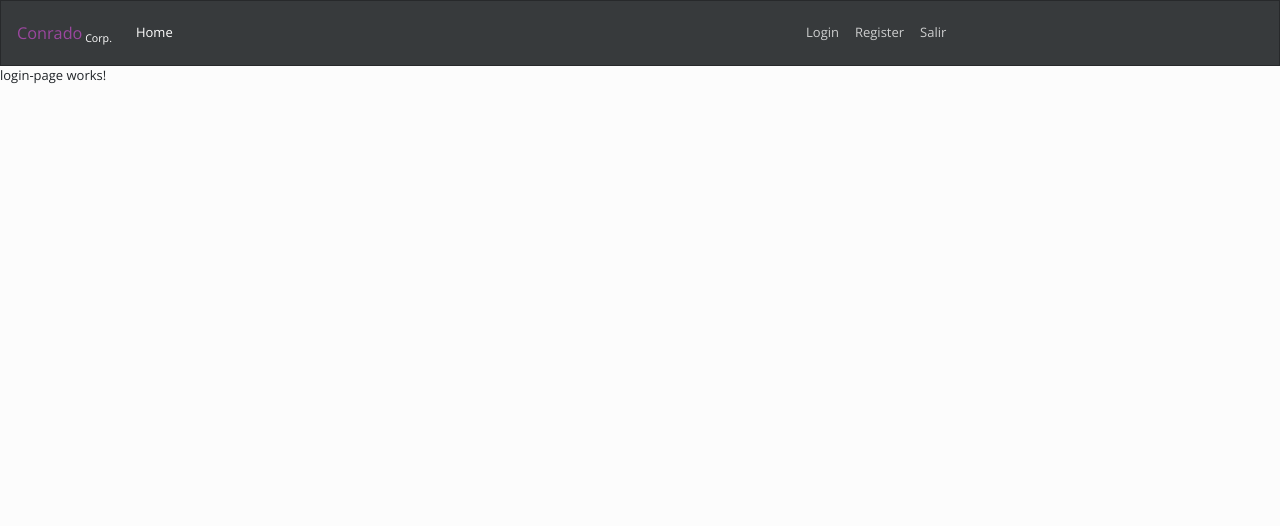
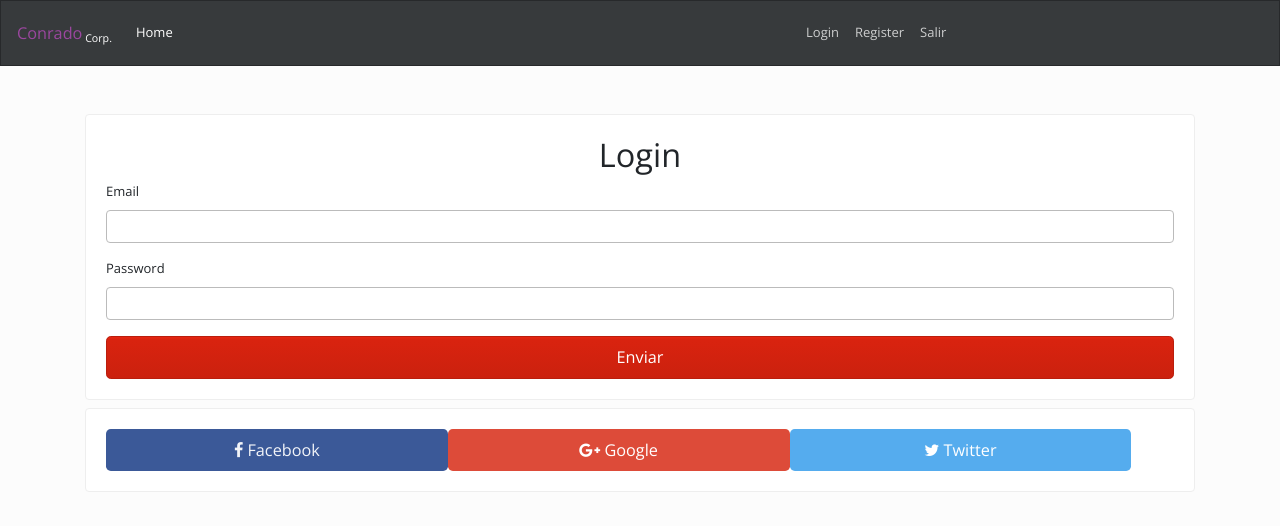
Before and after one commit to educonrado/angular, an Angular app: page /login in a window 1280 px wide. Shown: the top 526 px of the page. Built offline with nearby package versions, Linux system fonts and the light colour scheme.

Commit message:
Maquetación páginas

```diff
--- a/src/app/app.component.html
+++ b/src/app/app.component.html
@@ -1,2 +1,4 @@
 <app-nav-bar></app-nav-bar>
-<router-outlet></router-outlet>
+<div class="container">
+    <router-outlet></router-outlet>
+</div>
--- a/src/app/componentes/home-page/home-page.component.html
+++ b/src/app/componentes/home-page/home-page.component.html
@@ -1,3 +1,9 @@
-<p>
-  home-page works!
-</p>
+<div class="jumbotron">
+    <h1 class="display-3">Home Page</h1>
+    <p class="lead">This is a simple hero unit, a simple jumbotron-style component for calling extra attention to featured content or information.</p>
+    <hr class="my-4">
+    <p>It uses utility classes for typography and spacing to space content out within the larger container.</p>
+    <p class="lead">
+      <a class="btn btn-primary btn-lg" href="#" role="button">Learn more</a>
+    </p>
+  </div>
--- a/src/app/componentes/login-page/login-page.component.html
+++ b/src/app/componentes/login-page/login-page.component.html
@@ -1,3 +1,31 @@
-<p>
-  login-page works!
-</p>
+<div class="row">
+  <div class="col md-6 mx-auto mt-5">
+    <div class="card">
+      <div class="card-body">
+        <h1 class="text-center">Login</h1>
+        <form>
+          <div class="form-group">
+            <label for="email">Email</label>
+            <input type="email" name="email" id="email" class="form-control">
+          </div>
+          <div class="form-group">
+              <label for="password">Password</label>
+              <input type="password" name="password" id="password" class="form-control">
+          </div>
+          <input type="button" value="Enviar" class="btn btn-primary btn-block btn-lg">
+        </form>
+      </div>
+    </div>
+  </div>
+</div>
+<div class="row">
+  <div class="col md-6 mx-auto mt-2">
+    <div class="card">
+      <div class="card-body">
+        <button class="btn btn-lg btn-facebook"><i class="fa fa-facebook"></i> Facebook</button>
+        <button class="btn btn-lg btn-google"><i class="fa fa-google-plus" aria-hidden="true"></i> Google</button>
+        <button class="btn btn-lg btn-twitter"><i class="fa fa-twitter"></i> Twitter</button>
+      </div>
+    </div>
+  </div>
+</div>
--- a/src/app/componentes/login-page/login-page.component.scss
+++ b/src/app/componentes/login-page/login-page.component.scss
@@ -0,0 +1,16 @@
+.btn-facebook, .btn-google, .btn-twitter{
+    width: 32%
+}
+.btn-facebook {
+    background: #3b5998;
+    color: #fffe
+}
+
+.btn-google {
+    background: #dd4b39;
+    color: #fff
+}
+.btn-twitter{
+    background: #55acee;
+    color: #fff
+}
--- a/src/app/componentes/page404/page404.component.html
+++ b/src/app/componentes/page404/page404.component.html
@@ -1,3 +1,11 @@
-<p>
-  page404 works!
-</p>
+<div class="row mt-3">
+  <div class="col-md-6 mx-auto text-center">
+    <div class="card">
+      <h1>Oopss!</h1>
+      <h2>404 - P&aacute;gina no encontrada</h2>
+      <div class="card-body">
+        <a href="/" class="btn btn-primary btn-la" class="fa fa-home">Ir a la home page</a>
+      </div>
+    </div>
+  </div>
+</div>
--- a/src/app/componentes/privado-page/privado-page.component.html
+++ b/src/app/componentes/privado-page/privado-page.component.html
@@ -1,3 +1,9 @@
-<p>
-  privado-page works!
-</p>
+<div class="jumbotron">
+    <h1 class="display-3">Private Zone</h1>
+    <p class="lead">This is a simple hero unit, a simple jumbotron-style component for calling extra attention to featured content or information.</p>
+    <hr class="my-4">
+    <p>It uses utility classes for typography and spacing to space content out within the larger container.</p>
+    <p class="lead">
+      <a class="btn btn-primary btn-lg" href="#" role="button">Learn more</a>
+    </p>
+  </div>
--- a/src/app/componentes/register-page/register-page.component.html
+++ b/src/app/componentes/register-page/register-page.component.html
@@ -1,3 +1,20 @@
-<p>
-  register-page works!
-</p>
+<div class="row">
+    <div class="col md-6 mx-auto mt-5">
+      <div class="card">
+        <div class="card-body">
+          <h1 class="text-center">Registro</h1>
+          <form>
+            <div class="form-group">
+              <label for="email">Email</label>
+              <input type="email" name="email" id="email" class="form-control">
+            </div>
+            <div class="form-group">
+                <label for="password">Password</label>
+                <input type="password" name="password" id="password" class="form-control">
+            </div>
+            <input type="button" value="Enviar" class="btn btn-primary btn-block btn-lg">
+          </form>
+        </div>
+      </div>
+    </div>
+  </div>
```
